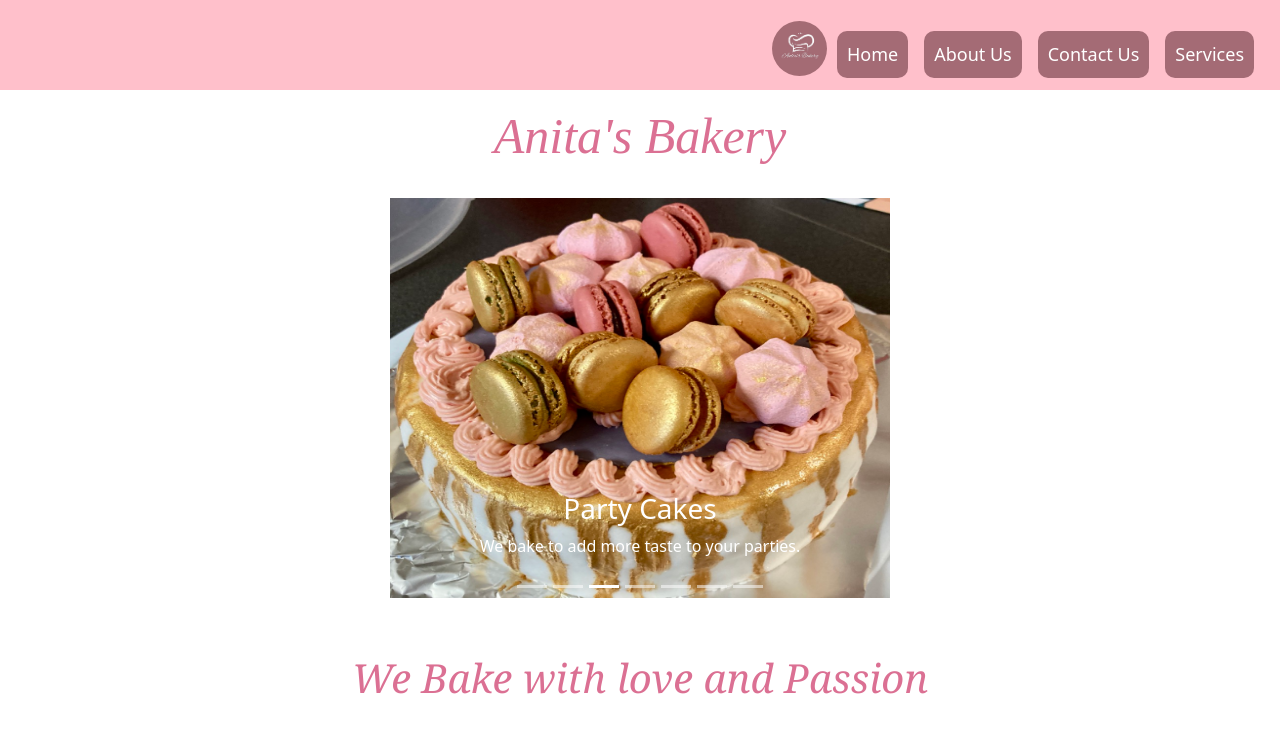
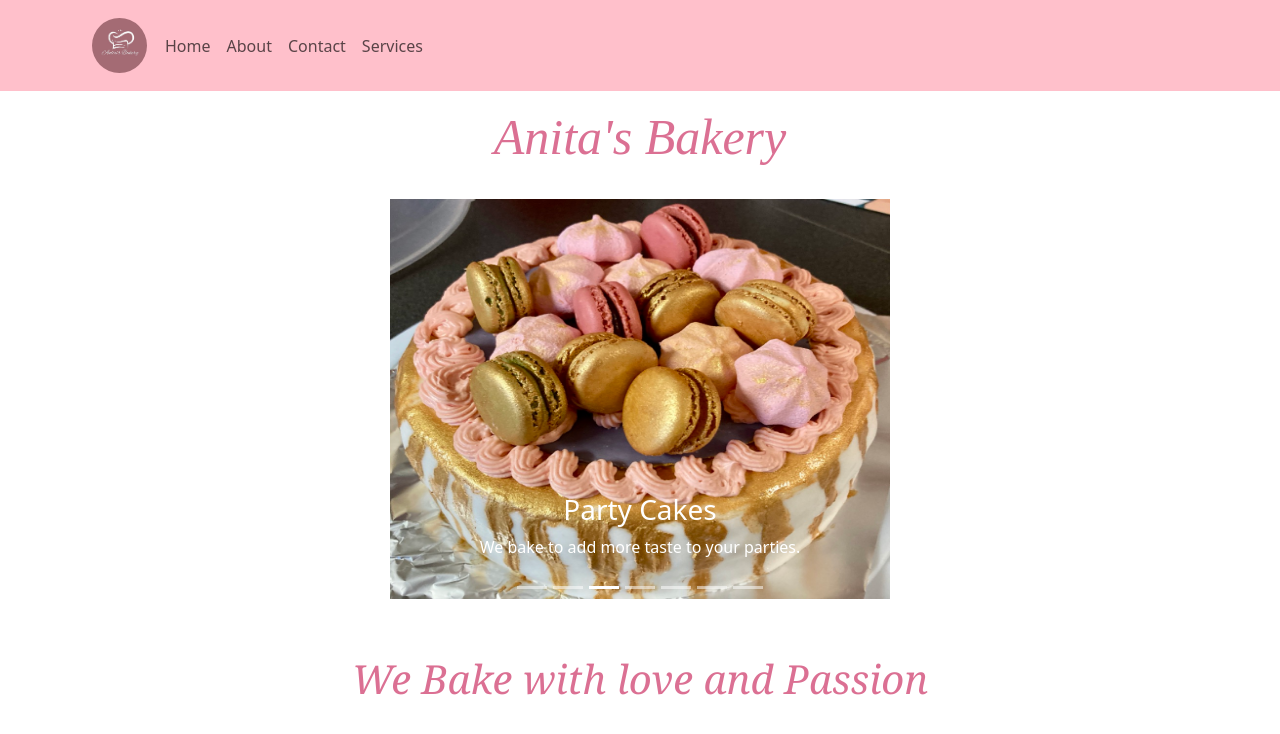
Before and after one commit to Anita771/React-coding, a React (Create React App) app: page / in a window 1280 px wide. Shown: the top 734 px of the page. Built offline with nearby package versions, Linux system fonts and the light colour scheme.

Commit message:
Added a different style navbar.

```diff
--- a/src/App.css
+++ b/src/App.css
@@ -28,36 +28,42 @@
       /* styles for landscape orientation */
       }
 
+      .navbarpink1 {
+        background-color: pink;
+
+        }
+
+
 
 
 
 
 .navbarpink {
   display: flex;
-  justify-content: flex-end;
-  height: 90px;
+  justify-content: space-around;
+  height: 100px;
   padding: 10px;
-  min-height: 10vh;
+
   font-size: calc(5px + 5vmin);
   background-color: pink;
   }
 
   /* Added space between button by adding margin-right to 1 rem*/
   .navbarpink button {
-    margin-right: 1rem;
+    margin-right: 0.5rem;
   }
 
 .style {
   background-color: #A46B75;
   /* Green */
-  border-radius: 10px;
+  border-radius: 5px;
   border: none;
   padding: 10px 10px;
-  text-align: justify;
   text-decoration: none;
   font-size: 18px;
   transition-duration: 0.4s;
   cursor: grab;
+
 
 }
 
@@ -120,11 +126,11 @@
   margin-right: 5rem;
 
 }
-/*cakes card*/
+/*cakes card
 .kakku{
   display: flex;
   justify-content: space-around;
-}
+}*/
 
 
 .bakery2 {
--- a/src/App.js
+++ b/src/App.js
@@ -7,8 +7,6 @@ import Contact from './Pages/Contact';
 import Services from './Pages/Services';
 import Nopage from './Pages/Nopage';
 import 'bootstrap/dist/css/bootstrap.min.css';
-
-
 
 
 
--- a/src/components/Cakecards.jsx
+++ b/src/components/Cakecards.jsx
@@ -1,4 +1,3 @@
-import Button from 'react-bootstrap/Button';
 import Card from 'react-bootstrap/Card';
 
 
@@ -8,35 +7,35 @@ export default function Cakecards() {
         <div className='kakku'>
 
             <Card className="cards" style={{ width: '18rem' }}>
-                <Card.Img variant="top" src="./images/cake2.jpg" alt="" width="500" height="400"/>
+                <Card.Img variant="top" src="./images/cake2.jpg" alt="" />
                 <Card.Body>
                     <Card.Title>Chocolate Cake</Card.Title>
                     <Card.Text>
                         Soft chocolate base, Mocca Filling, Covered with Chocolate Genache.
                     </Card.Text>
-                    <Button className="colorbutton">Price</Button>
+                    <a href="/" class="btn btn-primary">Price</a>
                 </Card.Body>
             </Card>
 
             <Card className="cards" style={{ width: '18rem' }}>
-                <Card.Img variant="top" src="./images/cake.jpg" alt="" width="500" height="400" />
+                <Card.Img variant="top" src="./images/cake.jpg" alt="" />
                 <Card.Body>
                     <Card.Title>Wedding Cake</Card.Title>
                     <Card.Text>
                         Soft chocolate base, Mocca Filling, Covered with Chocolate Genache.
                     </Card.Text>
-                    <Button className="colorbutton">Price</Button>
+                    <a href="/" class="btn btn-primary">Price</a>
                 </Card.Body>
             </Card>
 
             <Card className="cards" style={{ width: '18rem' }}>
-                <Card.Img variant="top" src="./images/cake3.jpg" alt="" width="500" height="400" />
+                <Card.Img variant="top" src="./images/cake3.jpg" alt="" />
                 <Card.Body>
                     <Card.Title>Party Cake</Card.Title>
                     <Card.Text>
                         Soft chocolate base, Mocca Filling, Covered with Chocolate Genache.
                     </Card.Text>
-                    <Button className="colorbutton">Price</Button>
+                    <a href="/" class="btn btn-primary">Price</a>
                 </Card.Body>
             </Card>
 
--- a/src/components/Navbarpink.jsx
+++ b/src/components/Navbarpink.jsx
@@ -1,34 +1,32 @@
-import { Link } from "react-router-dom";
+import Container from 'react-bootstrap/Container';
+import Nav from 'react-bootstrap/Nav';
+import Navbar from 'react-bootstrap/Navbar';
+import { Link } from 'react-router-dom';
 
-const style = {
-    textDecoration: "none",
-    color: "white"
-}
 
 
 export default function Navbarpink() {
 
 
     return (
-        <div >
-            <div className="navbarpink">
-            {/* Linked logo to home page by rapping image into link */}
-                <Link to='/'>
-                    <div>
-                        <img className="stylelogo" src="./images/logo.jpg" alt="" width="75" height="75" />
-                    </div>
-                </Link>
+        <>
+            <Navbar className='navbarpink1'>
+                <Container>
+                    <Link to='/'>
+                        <div>
 
-                <div>
+                            <img className="stylelogo" src="./images/logo.jpg" alt="" width="75" height="75" />
+                        </div>
+                    </Link>
+                    <Nav className="me-auto">
+                        <Nav.Link href="/">Home</Nav.Link>
+                        <Nav.Link href="/About">About</Nav.Link>
+                        <Nav.Link href="/Contact">Contact</Nav.Link>
+                        <Nav.Link href="/services">Services</Nav.Link>
 
-                    <button className="style"><Link to="/" style={style}>Home</Link></button>
-                    <button className="style"><Link to="/About" style={style}>About Us</Link></button>
-                    <button className="style"><Link to="/Contact" style={style}>Contact Us</Link></button>
-                    <button className="style"><Link to="/services" style={style}>Services</Link></button>
-                </div>
-
-            </div>
-        </div>
-
+                    </Nav>
+                </Container>
+            </Navbar>
+        </>
     );
 }
```
Also changed, not shown: src/components/Price.jsx (+9 -4 lines), 1 other file (tests, documents, lock files or other folders).
